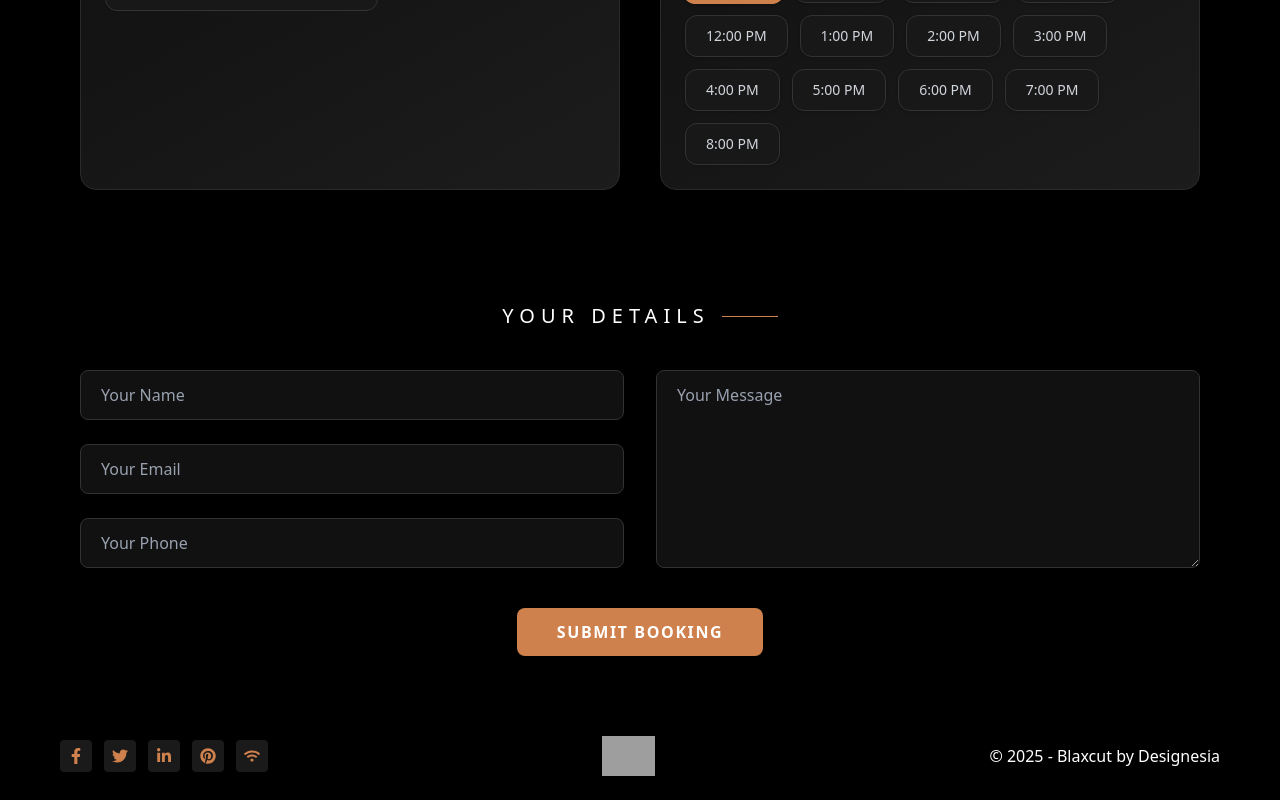
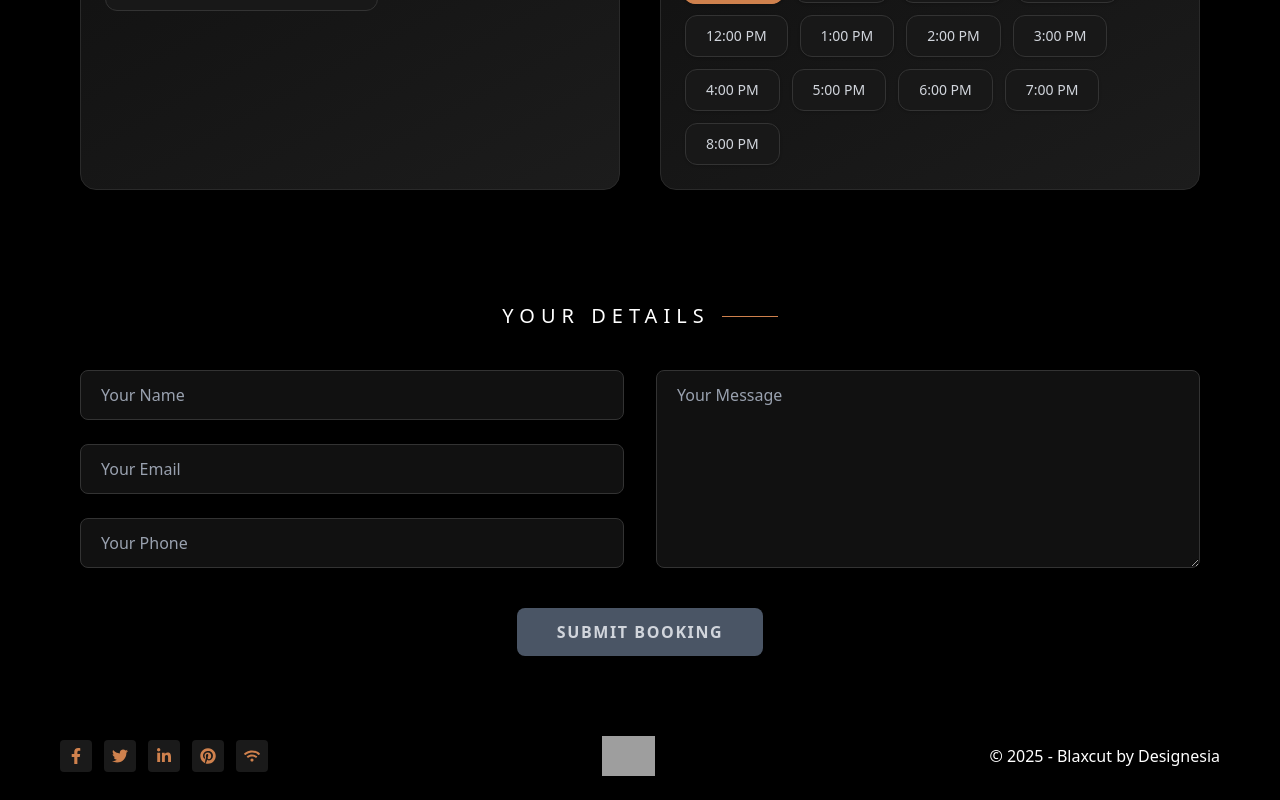
Before and after one commit to Himanshu1852002/BarBar_Shop, a React (Vite) app in the folder frontend/: page /booking in a window 1280 px wide. Shown: the part 1282-2082 px from the top of the page. Built offline with nearby package versions, Linux system fonts and the light colour scheme; grey boxes are pictures that could not be loaded.

Commit message:
add spinner after submiting and login

```diff
--- a/frontend/package.json
+++ b/frontend/package.json
@@ -21,6 +21,7 @@
     "react-icons": "^5.5.0",
     "react-redux": "^9.2.0",
     "react-router-dom": "^7.7.1",
+    "react-spinners": "^0.17.0",
     "swiper": "^11.2.10",
     "tailwindcss": "^4.1.11"
   },
--- a/frontend/src/components/Login/AuthModal.jsx
+++ b/frontend/src/components/Login/AuthModal.jsx
@@ -2,18 +2,20 @@ import { useState } from "react";
 import axios from "axios";
 import { AiOutlineClose } from "react-icons/ai";
 import { FaUser, FaEnvelope, FaLock } from "react-icons/fa";
+import { DotLoader } from "react-spinners";
 
 const AuthModal = ({ onClose, onAuthSuccess }) => {
   const [isSignUp, setIsSignUp] = useState(false);
   const [formData, setFormData] = useState({ name: "", email: "", password: "" });
   const [message, setMessage] = useState("");
+  const [loading, setLoading] = useState(false);
 
   const handleChange = (e) => setFormData({ ...formData, [e.target.name]: e.target.value });
 
   const handleSubmit = async (e) => {
     e.preventDefault();
     const url = import.meta.env.VITE_BACKEND_URL;
-
+    setLoading(true);
     try {
       const endpoint = isSignUp ? "/users/register" : "/users/login";
       const response = await axios.post(`${url}${endpoint}`, formData);
@@ -22,12 +24,18 @@ const AuthModal = ({ onClose, onAuthSuccess }) => {
         localStorage.setItem("token", response.data.token);
         setMessage(isSignUp ? "Signup successful ✅" : response.data.message);
         onAuthSuccess();
-        onClose();
+
       } else {
         setMessage(response.data.message);
       }
     } catch (error) {
       setMessage(`Something went wrong ${isSignUp ? "during signup!" : "during login!"}`);
+    }
+    finally {
+      setTimeout(() => {
+        setLoading(false);
+         onClose();
+      }, 5000);
     }
   };
 
@@ -88,7 +96,11 @@ const AuthModal = ({ onClose, onAuthSuccess }) => {
             className="w-full mt-6 py-3 bg-[#cf814d] text-white font-semibold rounded-lg shadow-lg uppercase tracking-widest
                        hover:shadow-[0_0_25px_#cf814d] cursor-pointer transition-all duration-300"
           >
-            {isSignUp ? "Sign Up" : "Login"}
+            {loading ? (
+              <DotLoader size={20} color="#fff" />
+            ) : (
+              isSignUp ? "Sign Up" : "Login"
+            )}
           </button>
         </form>
         {message && <p className="text-center text-gray-300 mt-4">{message}</p>}
--- a/frontend/src/pages/Booking/Booking.jsx
+++ b/frontend/src/pages/Booking/Booking.jsx
@@ -1,6 +1,7 @@
 import booking_img from '../../assets/book_img.jpg';
 import axios from "axios";
 import { useState } from 'react';
+import { DotLoader } from "react-spinners";
 import DatePicker from "react-datepicker";
 import "react-datepicker/dist/react-datepicker.css";
 import team1 from '../../assets/team1.jpg';
@@ -33,6 +34,7 @@ const Booking = () => {
   const [selectedStaff, setSelectedStaff] = useState('Steven');
   const [selectedTime, setSelectedTime] = useState('8:00 AM');
   const [selectedDate, setSelectedDate] = useState(null);
+  const [loading, setLoading] = useState(false);
   const [formData, setFormData] = useState({
     name: "",
     email: "",
@@ -52,7 +54,7 @@ const Booking = () => {
   const handleSubmit = async (e) => {
     e.preventDefault();
     const url = import.meta.env.VITE_BACKEND_URL;
-    console.log(url)
+    setLoading(true);
     try {
       const bookingData = {
         services: selectedServices,
@@ -77,6 +79,23 @@ const Booking = () => {
     } catch (err) {
       alert(err.response?.data?.message || "Booking failed");
     }
+    finally {
+      setTimeout(() => {
+        setLoading(false);
+      }, 5000);
+    }
+  };
+
+  const isFormValid = () => {
+    return (
+      formData.name.trim() !== "" &&
+      formData.email.trim() !== "" &&
+      formData.phone.trim() !== "" &&
+      selectedServices.length > 0 &&
+      selectedDate !== null &&
+      selectedTime.trim() !== "" &&
+      selectedStaff.trim() !== ""
+    );
   };
 
   return (
@@ -264,9 +283,14 @@ const Booking = () => {
           <div className="text-center flex items-center justify-center">
             <button
               type="submit"
-              className="mt-10 bg-[#cf814d] text-white font-semibold tracking-widest px-10 py-3 uppercase rounded-lg hover:shadow-[0_0_25px_#cf814d] cursor-pointer transition-all duration-300"
+              disabled={!isFormValid()}
+              className={`mt-10 font-semibold tracking-widest px-10 py-3 uppercase rounded-lg transition-all duration-300
+    ${!isFormValid() || loading
+                  ? "bg-gray-600 text-gray-300 cursor-not-allowed"   // disabled style
+                  : "bg-[#cf814d] text-white hover:shadow-[0_0_25px_#cf814d] cursor-pointer"}`}
             >
-              Submit Booking
+              {loading ? <DotLoader size={20} color="#fff" /> :
+                "Submit Booking"}
             </button>
           </div>
         </form>
```
Also changed, not shown: 2 other files (tests, documents, lock files or other folders). Lines whose indentation alone changed are shown as unchanged.
